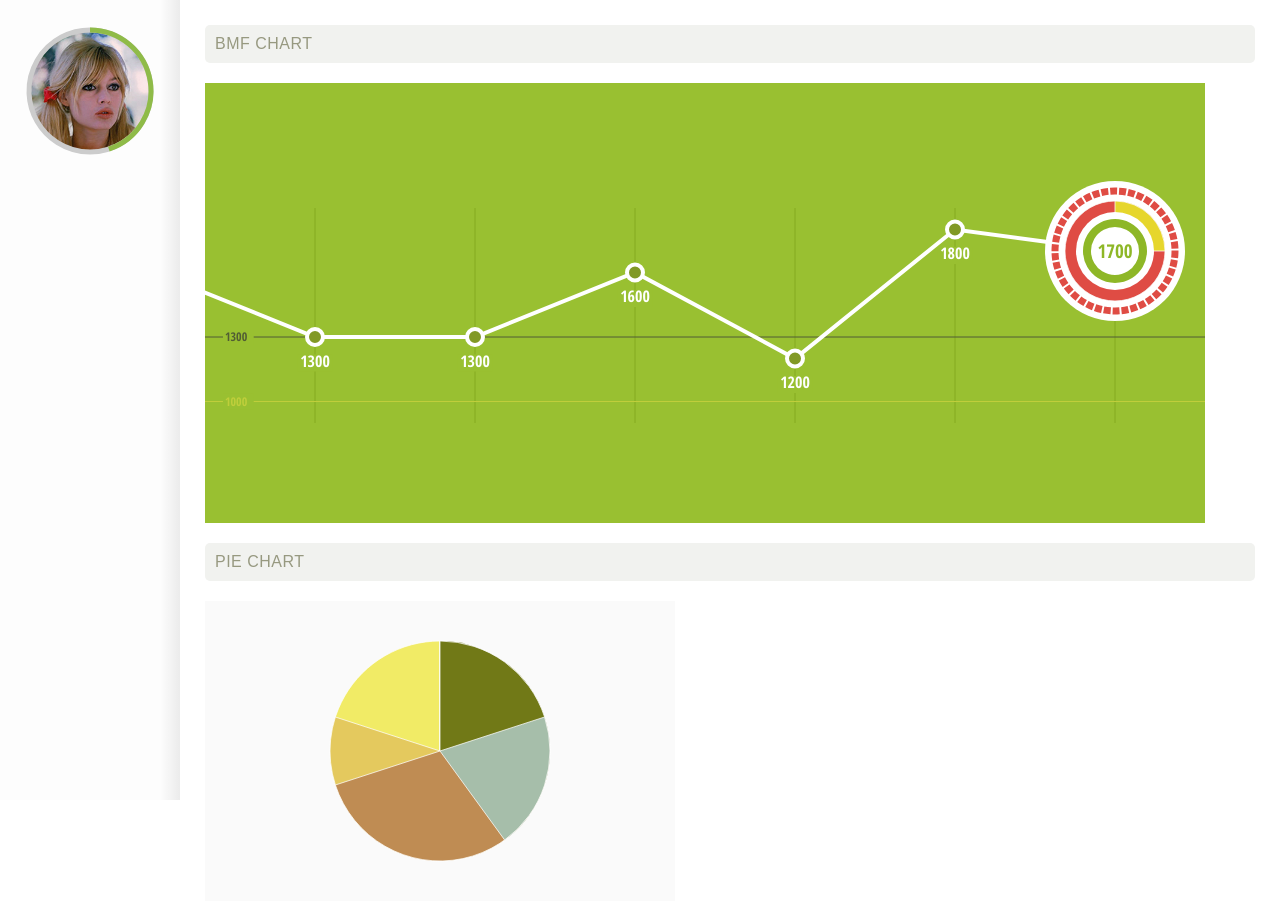
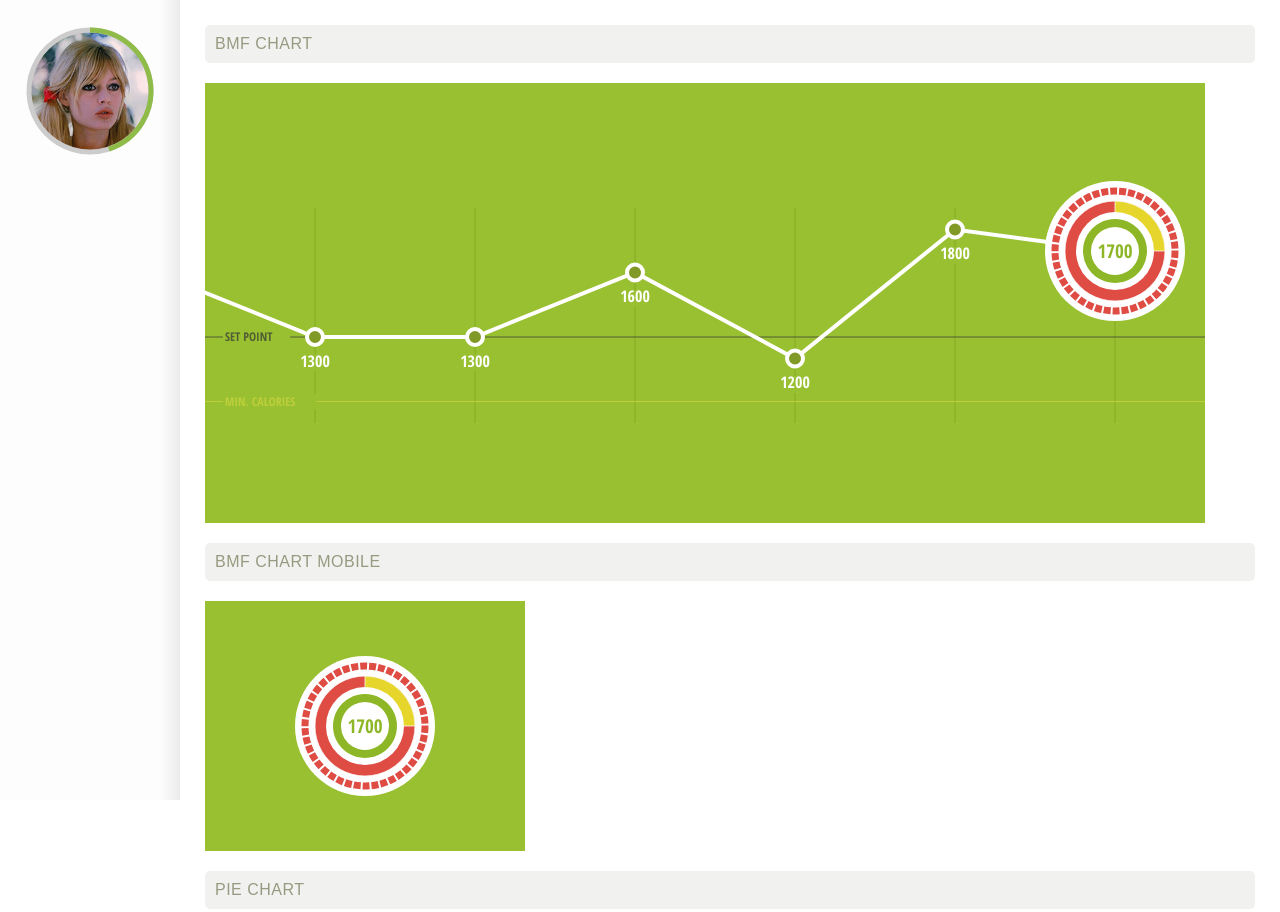
Before and after one commit to davoreric/chartphael, a website: page demo/index.html in a window 1280 px wide. Shown: the top 912 px of the page. Drawn offline with Linux system fonts and the light colour scheme.

Commit message:
card update fix

```diff
--- a/demo/assets/styles.css
+++ b/demo/assets/styles.css
@@ -12,6 +12,7 @@ h2 { font-size: 16px; font-weight: 400; padding: 10px; text-transform: uppercase
 
 .chart_wrap { margin: 20px 0; width: 470px; height: 300px; background: #fafafa; position: relative; }
 .chart_wrap.large { width: 1000px; height: 440px; background: #99c031; }
+.chart_wrap.mobile { width: 320px; height: 250px; background: #99c031; }
 .chart_el { position: absolute; top: 0; left: 0; width: 100%; height: 100%; }
 
 .flexi svg { position: absolute !important; top: 0; left: 0; width: 100% !important; height: auto !important; }
--- a/demo/index.html
+++ b/demo/index.html
@@ -22,6 +22,13 @@
                 <h2>BMF Chart</h2>
                 <div class="chart_wrap large">
                     <div class="chart_el" id="bmf_chart"></div>
+                </div>
+            </section>
+
+            <section>
+                <h2>BMF Chart mobile</h2>
+                <div class="chart_wrap mobile">
+                    <div class="chart_el" id="bmf_chart_mobile"></div>
                 </div>
             </section>
 
@@ -70,7 +77,7 @@
                     { "percent": "20", "color": "#a6beaa" },
                     { "percent": "30", "color": "#bf8c53" },
                     { "percent": "10", "color": "#e4c95e" },
-                    { "percent": "20", "color": "#f1eb66" }
+                    { "percent": "10", "color": "#f1eb66" }
                 ]
             };
 
@@ -78,10 +85,12 @@
                 "infoAxis": [
                     {
                         "coord": { "y": 1300 },
+                        "label": "SET POINT",
                         "color": "#515d34"
                     },
                     {
                         "coord": { "y": 1000 },
+                        "label": "MIN. CALORIES",
                         "color": "#bfce3b"
                     }
                 ],
@@ -95,7 +104,7 @@
                     { "y": 1600 },
                     { "y": 1600 }
                 ],
-                "customCircle": {
+                "tracker": {
                     "statusColor": "#df4c44",
                     "progress": {
                         "innerStep": 100,
@@ -137,9 +146,10 @@
             var barChartJSON = {
                 "grid": {
                     "x": {
-                        "interval": 2,
+                        "interval": 1,
                         "min": 0,
-                        "max": 24
+                        "max": 8,
+                        "labels": ["20.08","21.08","22.08","23.08","24.08","25.08","26.08"]
                     },
                     "y": {
                         "interval": 25,
@@ -148,17 +158,13 @@
                     }
                 },
                 "items": [
-                    { "x": 2, "y": 30 },
-                    { "x": 4, "y": 50 },
-                    { "x": 6, "y": 65 },
-                    { "x": 8, "y": 80 },
-                    { "x": 10, "y": 95 },
-                    { "x": 12, "y": 95 },
-                    { "x": 14, "y": 100 },
-                    { "x": 16, "y": 85 },
-                    { "x": 18, "y": 75 },
-                    { "x": 20, "y": 95 },
-                    { "x": 22, "y": 121 }
+                    { "x": 1, "y": 30, color: "red" },
+                    { "x": 2, "y": 50 },
+                    { "x": 3, "y": 65 },
+                    { "x": 4, "y": 80 },
+                    { "x": 5, "y": 95, color: "red" },
+                    { "x": 6, "y": 95, color: "red" },
+                    { "x": 7, "y": 100 }
                 ]
             };
 
@@ -176,6 +182,13 @@
             var bmfChart = new chartphael({
                 node: document.getElementById('bmf_chart'),
                 type: 'bmf',
+                data: bmfChartJSON
+            });
+
+            var bmfChartMobile = new chartphael({
+                node: document.getElementById('bmf_chart_mobile'),
+                type: 'bmf',
+                trackerOnly: true,
                 data: bmfChartJSON
             });
 
```
Also changed, not shown: dist/chartphael.js, dist/graph/mbf.js.
